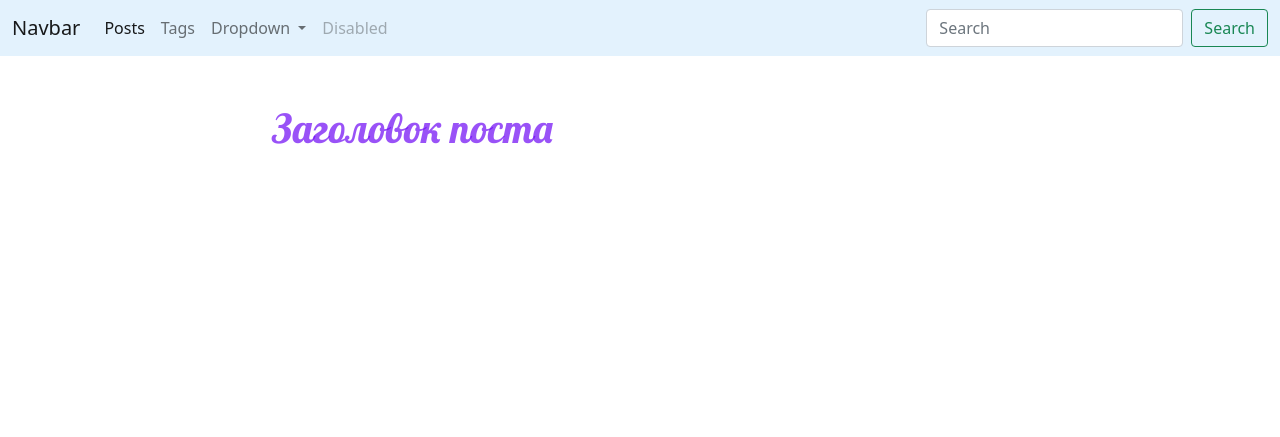
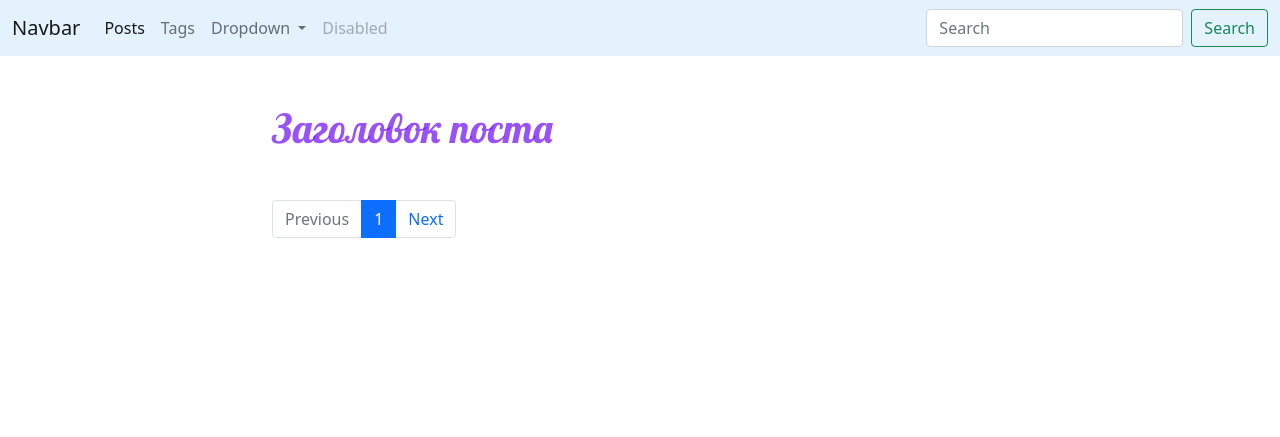
Before and after one commit to Mikhail-1985/Django-blog2, a Django app: page /blog/ in a window 1280 px wide. Shown: the top 437 px of the page. Run offline with Django 3.2, Linux system fonts and the light colour scheme; the visitor is signed in with stand-in values (Sample User, id 1); data that the repository does not hold is empty.

Commit message:
пагинация ver.1

```diff
--- a/blogengine/blog/models.py
+++ b/blogengine/blog/models.py
@@ -40,6 +40,8 @@ class Post(models.Model):
     def __str__(self):
         return self.title
 
+    class Meta:
+        ordering = ['-date_pub'] # сортировка постов по дате публикации
 
 class Tag(models.Model):
 
@@ -60,3 +62,7 @@ class Tag(models.Model):
 
     def __str__(self):
         return f'{self.title}'
+
+
+    class Meta:
+        ordering = ['title'] # сортировка тэгов по алфавиту
--- a/blogengine/blog/templates/blog/index.html
+++ b/blogengine/blog/templates/blog/index.html
@@ -1,14 +1,14 @@
 {% extends 'blog/base_blog.html' %}
 
 {% block title %}
-    Название поста
+    Список постов
 {% endblock %}
 
 {% block content %}
     <h1 class="mb-5">
         Заголовок поста
     </h1>
-    {% for post in posts  %}
+    {% for post in posts.object_list  %}
         {% include 'blog/includes/post_card_template.html' %}
     {% endfor %}
 {% endblock %}
--- a/blogengine/blog/views.py
+++ b/blogengine/blog/views.py
@@ -4,12 +4,16 @@ from django.urls import reverse
 from .models import *
 from .utils import *
 from .forms import TagForm, PostForm
-from django.contrib.auth.mixins import LoginRequiredMixin
+from django.contrib.auth.mixins import LoginRequiredMixin # проверка на аутентификацию
+from django.core.paginator import Paginator
 
 
 def posts_list(request):
     posts = Post.objects.all()
-    return render(request, 'blog/index.html', context={'posts': posts})
+    paginator = Paginator(posts, 2)
+    page_number = request.GET.get('page', 1) # если не будет найдено, то будет подставлена 1
+    page = paginator.get_page(page_number)
+    return render(request, 'blog/index.html', context={'posts': page})
 
 
 class PostDetail(ObjectDetailMixin, View):
--- a/blogengine/static/css/stile.css
+++ b/blogengine/static/css/stile.css
@@ -4,7 +4,7 @@
     position: fixed;
     right: 50px;
     bottom: 30px;
-    opacity: 0.3;
+    opacity: 0.3; /* прозрачность */
     padding: 15px;
 }
 
--- a/blogengine/templates/base.html
+++ b/blogengine/templates/base.html
@@ -70,6 +70,34 @@
             {% block content %}
                 Какой-то контент...
             {% endblock %}
+
+            <nav aria-label="...">
+              <ul class="pagination">
+                <li class="page-item disabled">
+                  <a class="page-link" href="#" tabindex="-1" aria-disabled="true">Previous</a>
+                </li>
+
+
+
+
+
+                {% for n in posts.paginator.page_range %}
+                  {% if posts.number == n%}
+                  <li class="page-item active" aria-current="page">
+                    <a class="page-link" href="?page={{ n }}">{{ n }}</a>
+                  </li>
+                  {% else %}
+                  <li class="page-item">
+                    <a class="page-link" href="?page={{ n }}">{{ n }}</a>
+                  </li>
+                  {% endif %}
+
+                {% endfor %}
+                <li class="page-item">
+                  <a class="page-link" href="#">Next</a>
+                </li>
+              </ul>
+            </nav>
         </div>
     </div>
 </div>
```
